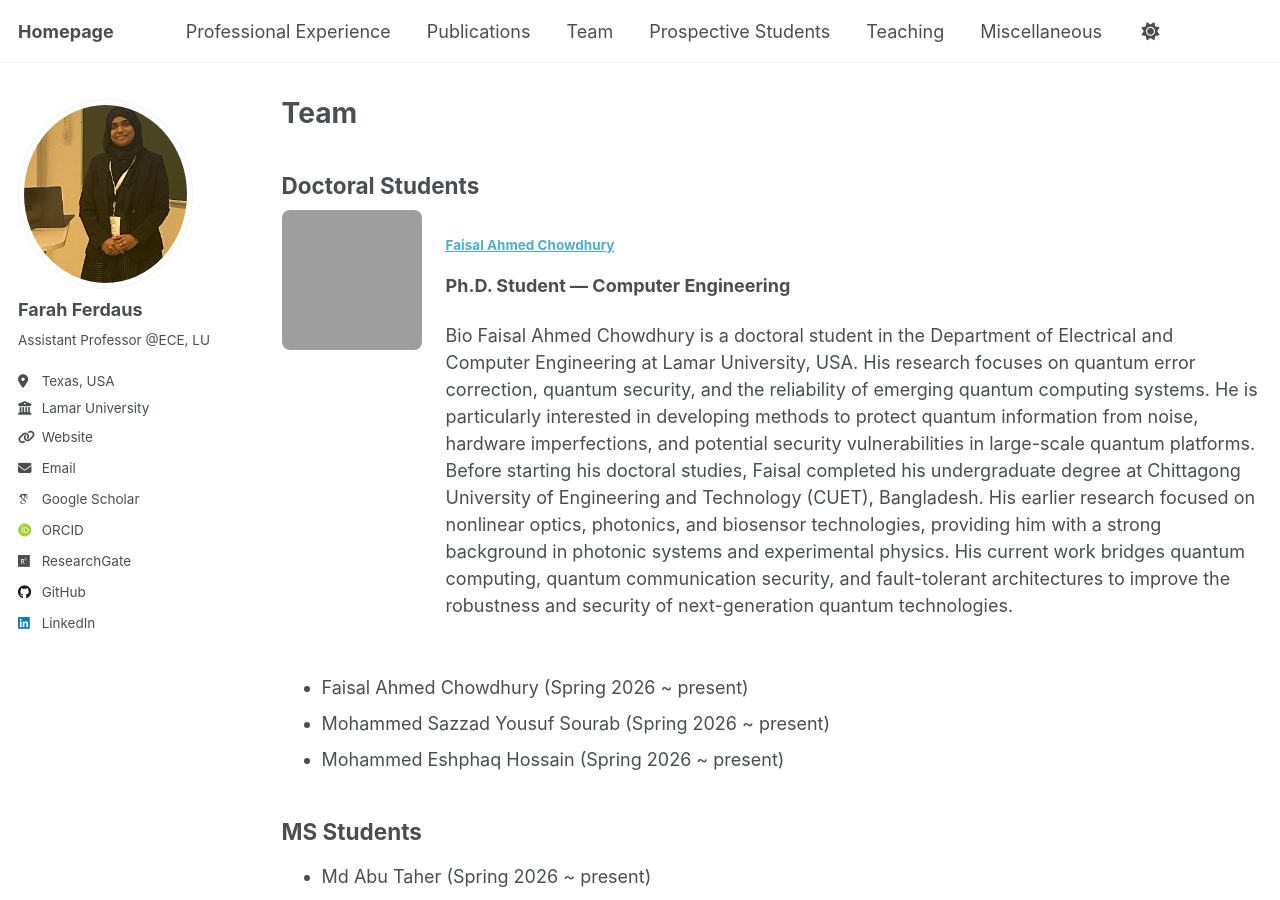
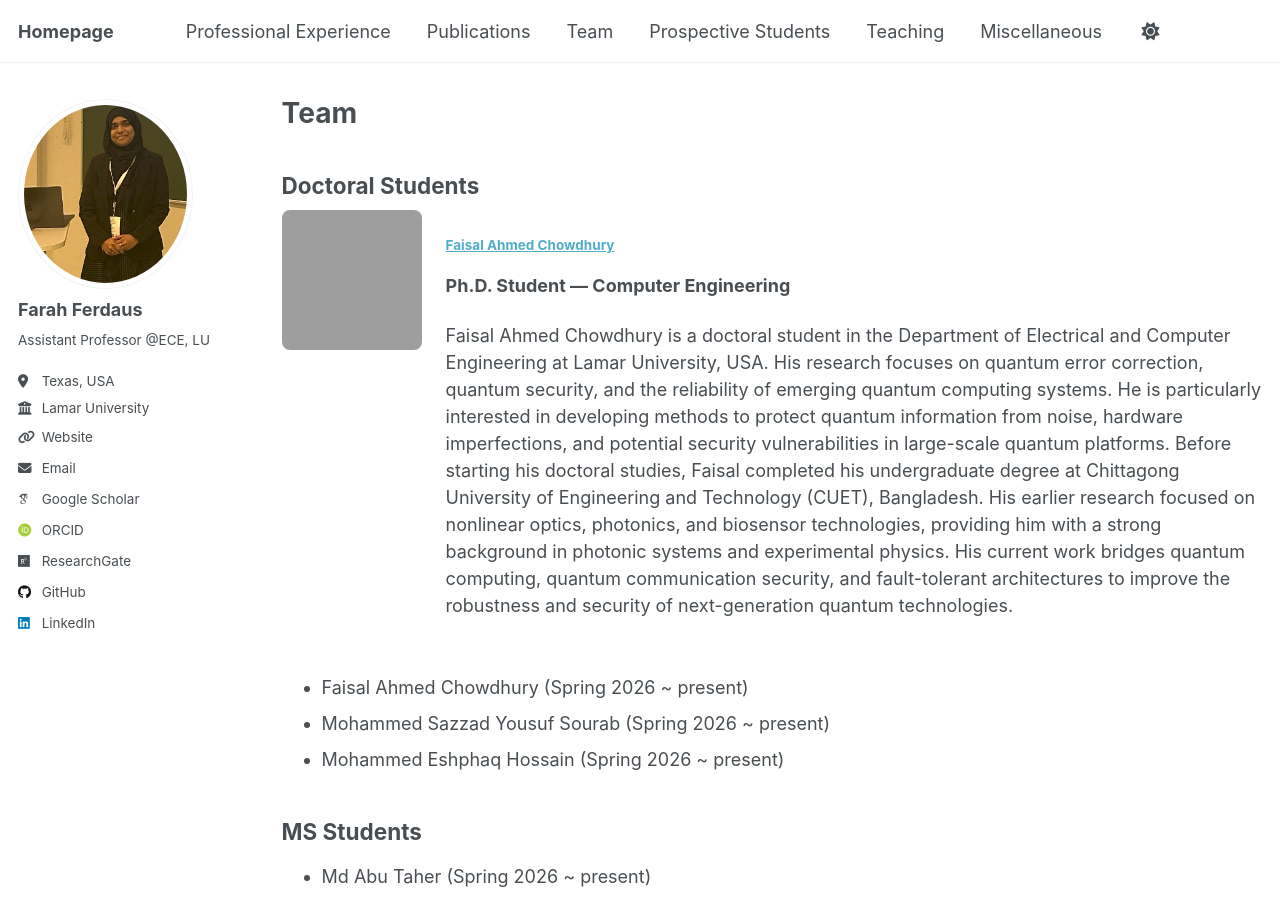
Before and after one commit to fferdaus/fferdaus.github.io, a Jekyll site: the page built from _pages/team.md, in a window 1280 px wide and 900 px high. Built offline with Jekyll 4.4.1, drawn with Linux system fonts in a browser that asks for light colours; some web fonts are replaced; grey boxes are pictures that could not be loaded.

Commit message:
Update team.md

```diff
--- a/_pages/team.md
+++ b/_pages/team.md
@@ -17,7 +17,7 @@ redirect_from:
   <div>
     <h4><a href="https://www.linkedin.com/in//">Faisal Ahmed Chowdhury </a></h4>
     <p><strong>Ph.D. Student — Computer Engineering</strong></p>
-    <p>Bio Faisal Ahmed Chowdhury is a doctoral student in the Department of Electrical and Computer Engineering at Lamar University, USA. His research focuses on quantum error correction, quantum security, and the reliability of emerging quantum computing systems. He is particularly interested in developing methods to protect quantum information from noise, hardware imperfections, and potential security vulnerabilities in large-scale quantum platforms.
+    <p>Faisal Ahmed Chowdhury is a doctoral student in the Department of Electrical and Computer Engineering at Lamar University, USA. His research focuses on quantum error correction, quantum security, and the reliability of emerging quantum computing systems. He is particularly interested in developing methods to protect quantum information from noise, hardware imperfections, and potential security vulnerabilities in large-scale quantum platforms.
 Before starting his doctoral studies, Faisal completed his undergraduate degree at Chittagong University of Engineering and Technology (CUET), Bangladesh. His earlier research focused on nonlinear optics, photonics, and biosensor technologies, providing him with a strong background in photonic systems and experimental physics.
 His current work bridges quantum computing, quantum communication security, and fault-tolerant architectures to improve the robustness and security of next-generation quantum technologies.
 </p>
```
